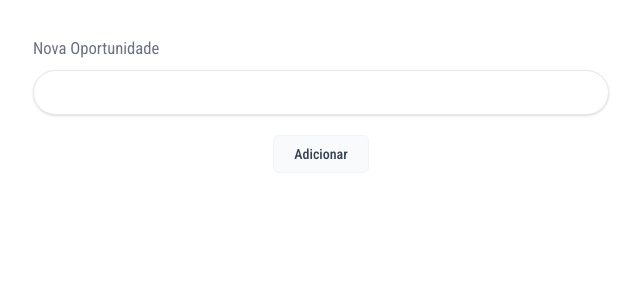
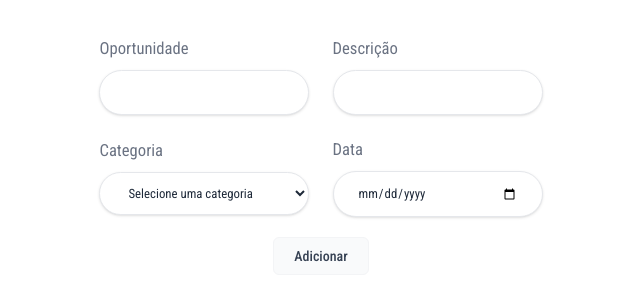
Before and after one commit to lilo1st/OpporTime_Projeto, a plain HTML site: page index.html in a window 1280 px wide. Shown: the part 166-466 px from the top of the page, without its empty margins (319-959 px from the left). Drawn offline with nearby package versions, Linux system fonts and the light colour scheme.

Commit message:
Adição de Adição, Categoria e Data. Grid adicionado parcial.

```diff
--- a/index.html
+++ b/index.html
@@ -20,12 +20,37 @@
         <h1 class="text-[clamp(1.5rem,3.5vw,7rem)] font-light tracking-tight text-gray-700 mb-10 text-center">Agenda de Oportunidades</h1>
 
         <form id="AddList" class="w-full max-w-xl flex flex-col items-center gap-5">
-            <label for="AddText" class="w-full flex flex-col gap-2 text-[clamp(1rem,1.3vw,4rem)] text-gray-500">
-                Nova Oportunidade
-                <input type="text" id="AddText" autocomplete="off"
-                    class="w-full rounded-full border border-gray-200 bg-white px-6 py-3 text-[clamp(0.2rem,1vw,5rem)] font-normal text-gray-800 shadow-sm transition-shadow duration-200 hover:shadow-md focus:shadow-md focus:border-gray-300 focus:outline-none">
 
-            </label>
+            <div class="grid grid-cols-[1fr_auto] grid-rows-[1fr_1fr] gap-[clamp(1rem,1.8vw,2.8rem)] items-center">
+
+                <label for="AddText" class="w-full flex flex-col gap-2 text-[clamp(1rem,1.3vw,4rem)] text-gray-500">
+                    Oportunidade
+                    <input type="text" id="AddText" autocomplete="off"
+                        class="w-full rounded-full border border-gray-200 bg-white px-6 py-3 text-[clamp(0.2rem,1vw,5rem)] font-normal text-gray-800 shadow-sm transition-shadow duration-200 hover:shadow-md focus:shadow-md focus:border-gray-300 focus:outline-none">
+                </label>
+                <label for="AddDescricao" class="w-full flex flex-col gap-2 text-[clamp(1rem,1.3vw,4rem)] text-gray-500">
+                    Descrição
+                    <input type="text" id="AddDescricao" autocomplete="off"
+                        class="w-full rounded-full border border-gray-200 bg-white px-6 py-3 text-[clamp(0.2rem,1vw,5rem)] font-normal text-gray-800 shadow-sm transition-shadow duration-200 hover:shadow-md focus:shadow-md focus:border-gray-300 focus:outline-none">
+                </label>
+                <label for="AddCategoria" class="w-full flex flex-col gap-2 text-[clamp(1rem,1.3vw,4rem)] text-gray-500">
+                    Categoria
+                    <select id="AddCategoria" autocomplete="off"
+                        class="w-full rounded-full border border-gray-200 bg-white px-6 py-3 text-[clamp(0.2rem,1vw,5rem)] font-normal text-gray-800 shadow-sm transition-shadow duration-200 hover:shadow-md focus:shadow-md focus:border-gray-300 focus:outline-none">
+                        <option value="">Selecione uma categoria</option>
+                        <option value="Tecnologia">Tecnologia</option>
+                        <option value="Negócios">Negócios</option>
+                        <option value="Educação">Educação</option>
+                    </select>
+                </label>
+                <label for="AddData" class="w-full flex flex-col gap-2 text-[clamp(1rem,1.3vw,4rem)] text-gray-500">
+                    Data
+                    <input type="date" id="AddData" autocomplete="off"
+                        class="w-full rounded-full border border-gray-200 bg-white px-6 py-3 text-[clamp(0.2rem,1vw,5rem)] font-normal text-gray-800 shadow-sm transition-shadow duration-200 hover:shadow-md focus:shadow-md focus:border-gray-300 focus:outline-none">
+                </label>
+
+            </div>
+
             <input type="submit" value="Adicionar" id="submit"
                 class="cursor-pointer rounded-md border border-gray-100 bg-gray-50 px-5 py-2 text-sm font-medium text-gray-700 transition hover:border-gray-200 hover:bg-gray-100 hover:shadow-sm focus:outline-none">
         </form>
```
